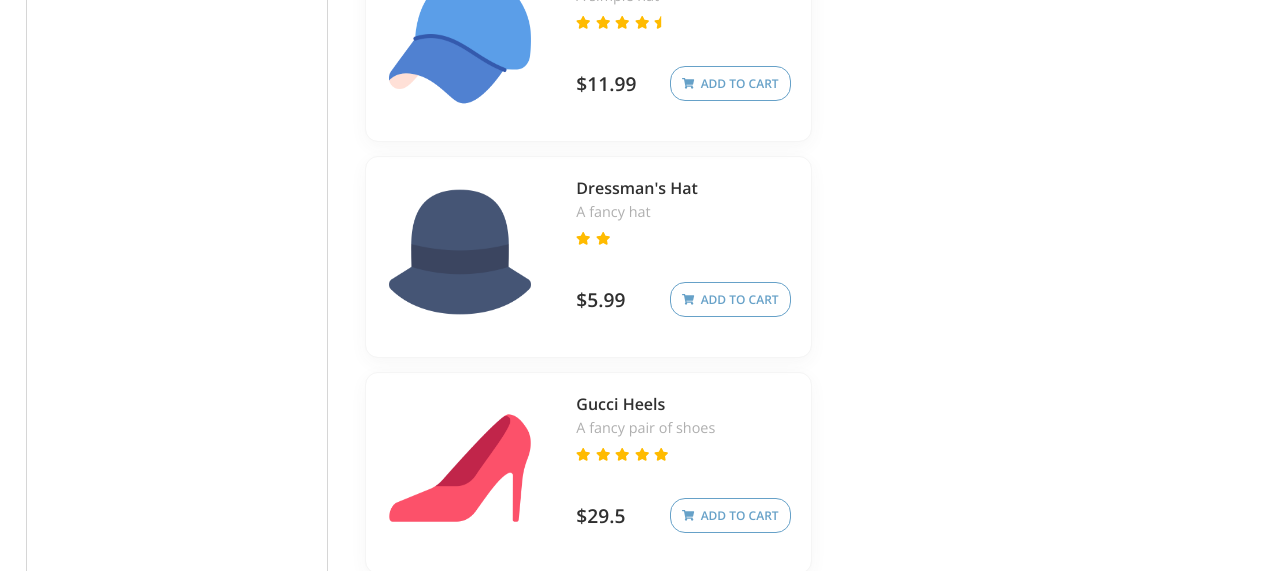
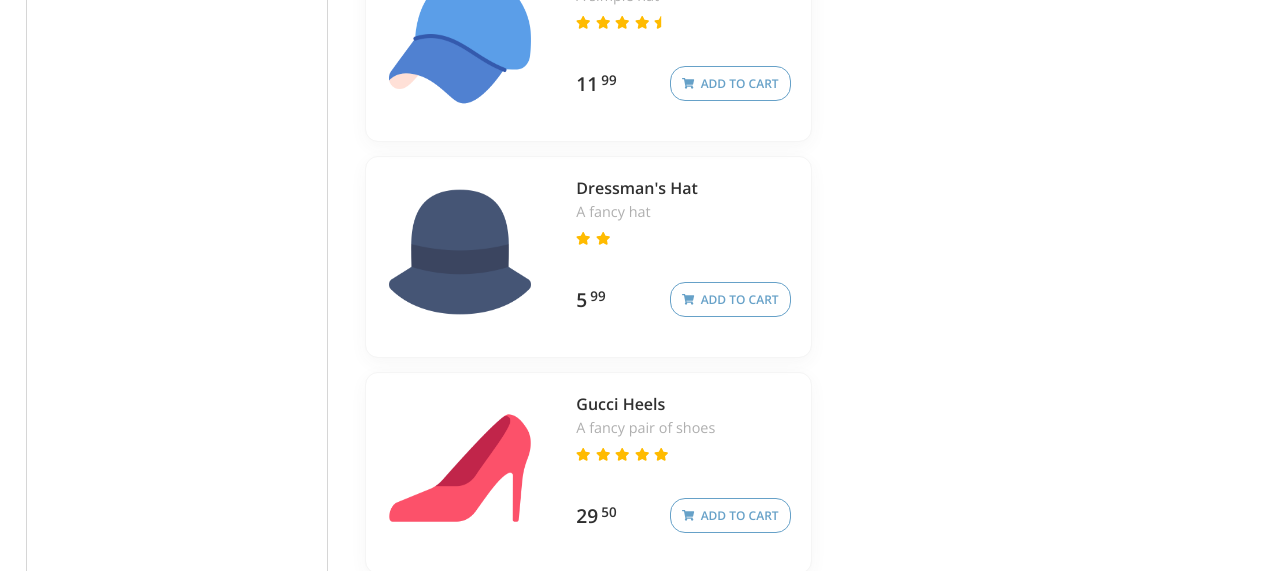
Before and after one commit to Reybel24/IT310_E-Commerce, a Vue app: page /#/products in a window 1280 px wide. Shown: the part 229-800 px from the top of the page. Built offline with nearby package versions, Linux system fonts and the light colour scheme.

Commit message:
seperate product data into own file simulate load for product api call style changes

```diff
--- a/src/components/ListedProduct.vue
+++ b/src/components/ListedProduct.vue
@@ -8,7 +8,10 @@
       <div class="description">{{ this.data.description }}</div>
       <rating-stars :rating="data.rating" />
       <div class="bottom">
-        <div class="price strong">${{ this.data.price }}</div>
+        <div class="price strong">
+          {{ Math.floor(this.data.price) }}
+          <span class="cents">{{ (this.data.price % 1).toFixed(2).toString().slice(2) }}</span>
+        </div>
         <rounded-button name="ADD TO CART" />
       </div>
     </div>
@@ -84,7 +87,7 @@
   text-align: left;
   margin-top: 3px;
   color: $light-grey;
-  font-size: .9em;
+  font-size: 0.9em;
 }
 .bottom {
   margin-top: auto;
@@ -95,4 +98,8 @@
 .info .price {
   font-size: 1.2em;
 }
+.info .price > .cents {
+  font-size: .7em;
+  padding: 1px 0px 0px 3px;
+}
 </style>
--- /dev/null
+++ b/src/data/products.js
@@ -0,0 +1,94 @@
+var data = {
+    getProducts() {
+        return [
+            {
+                id: 0,
+                name: "Baseball Cap",
+                description: "A simple hat",
+                price: 11.99,
+                img: "013-cap.png",
+                rating: 4.5,
+                tags: [
+                    "cap",
+                    "blue",
+                    "baseball"
+                ]
+            },
+            {
+                id: 1,
+                name: "Dressman's Hat",
+                description: "A fancy hat",
+                price: 5.99,
+                img: "014-hat.png",
+                rating: 2
+            },
+            {
+                id: 2,
+                name: "Gucci Heels",
+                description: "A fancy pair of shoes",
+                price: 29.5,
+                img: "015-high heels.png",
+                rating: 5
+            },
+            {
+                id: 3,
+                name: "Heart Pajamas",
+                description: "Cute women's pajamas",
+                price: 29.5,
+                img: "008-pajamas.png",
+                rating: 4.5
+            },
+            {
+                id: 4,
+                name: "Pink Dress",
+                description: "Women's pink dress",
+                price: 29.5,
+                img: "010-dress.png",
+                rating: 2.5
+            },
+            {
+                id: 5,
+                name: "Soft Socks",
+                description: "Softest socks ever",
+                price: 9.99,
+                img: "022-socks.png",
+                rating: 4
+            },
+            {
+                id: 6,
+                name: "Men's Shorts",
+                description: "Some shorts",
+                price: 14.99,
+                img: "016-shorts.png",
+                rating: 1
+            },
+            {
+                id: 7,
+                name: "Men's Suit",
+                description: "Wedding suit",
+                price: 179.99,
+                img: "029-wedding suit.png",
+                rating: 1.5
+            },
+            {
+                id: 8,
+                name: "Winter Beanie",
+                description: "A winter hat",
+                price: 12.99,
+                img: "030-wool hat.png",
+                rating: 5
+            },
+            {
+                id: 9,
+                name: "Bath Robe",
+                description: "A blue robe",
+                price: 12.99,
+                img: "004-bathrobe.png",
+                rating: 3.5
+            }
+        ]
+    }
+
+}
+
+export default data;
--- a/src/views/Products.vue
+++ b/src/views/Products.vue
@@ -1,19 +1,22 @@
 <template>
   <div class="products">
-    <div class="header">
-      Products > All (Showing {{ this.products.length }} items)
-    </div>
+    <div class="header">Products > All (Showing {{ this.products.length }} items)</div>
     <div class="main">
       <div class="filters"></div>
       <div class="products-results">
         <listed-product v-for="product in this.products" :key="product.id" :data="product" />
+        <div class="loading" v-if="this.products.length < 1">Loading products...</div>
       </div>
     </div>
   </div>
 </template>
 
 <script>
+// Product card
 import ListedProduct from "@/components/ListedProduct.vue";
+
+// Products data (this will eventually be pulled from API instead)
+import api_data from "@/data/products.js";
 
 export default {
   name: "products",
@@ -22,89 +25,25 @@
   },
   data() {
     return {
-      products: [
-        {
-          id: 0,
-          name: "Baseball Cap",
-          description: "A simple hat",
-          price: 11.99,
-          img: "013-cap.png",
-          rating: 4.5
-        },
-        {
-          id: 1,
-          name: "Dressman's Hat",
-          description: "A fancy hat",
-          price: 5.99,
-          img: "014-hat.png",
-          rating: 2
-        },
-        {
-          id: 2,
-          name: "Gucci Heels",
-          description: "A fancy pair of shoes",
-          price: 29.5,
-          img: "015-high heels.png",
-          rating: 5
-        },
-        {
-          id: 3,
-          name: "Heart Pajamas",
-          description: "Cute women's pajamas",
-          price: 29.5,
-          img: "008-pajamas.png",
-          rating: 4.5
-        },
-        {
-          id: 4,
-          name: "Pink Dress",
-          description: "Women's pink dress",
-          price: 29.5,
-          img: "010-dress.png",
-          rating: 2.5
-        },
-        {
-          id: 5,
-          name: "Soft Socks",
-          description: "Softest socks ever",
-          price: 9.99,
-          img: "022-socks.png",
-          rating: 4
-        },
-        {
-          id: 6,
-          name: "Men's Shorts",
-          description: "Some shorts",
-          price: 14.99,
-          img: "016-shorts.png",
-          rating: 1
-        },
-        {
-          id: 7,
-          name: "Men's Suit",
-          description: "Wedding suit",
-          price: 179.99,
-          img: "029-wedding suit.png",
-          rating: 1.5
-        },
-        {
-          id: 8,
-          name: "Winter Beanie",
-          description: "A winter hat",
-          price: 12.99,
-          img: "030-wool hat.png",
-          rating: 5
-        },
-        {
-          id: 9,
-          name: "Bath Robe",
-          description: "A blue robe",
-          price: 12.99,
-          img: "004-bathrobe.png",
-          rating: 3.5
-        }
-      ]
+      products: []
     };
+  },
+  methods: {
+    delay(ms) {
+      return new Promise(res => setTimeout(res, ms));
+    },
+    async loadProducts() {
+
+      // Simulate API call Wait
+      await this.delay(1000);
+
+      this.products = api_data.getProducts();
+      // console.log(this.products);
+    }
+  },
+  mounted() {
+    // Fetch products
+    this.loadProducts();
   }
 };
 </script>
```
